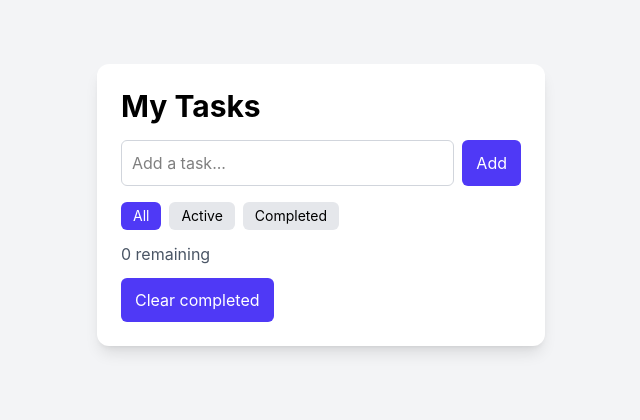
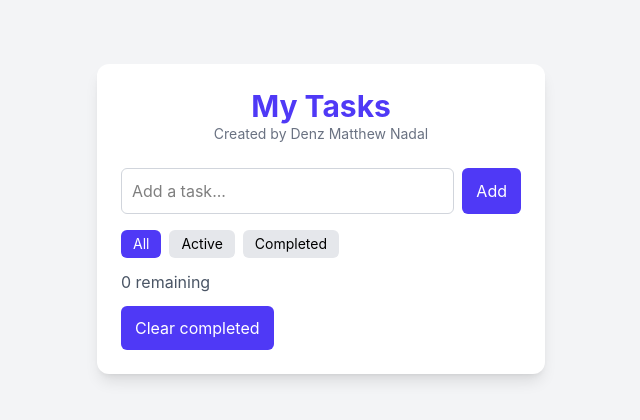
Before and after one commit to Denznadal14/activity-1, a React (Vite) app: page / in a window 1280 px wide. Shown: the top 420 px of the page, without its empty margins (319-959 px from the left). Built offline with nearby package versions, Linux system fonts and the light colour scheme.

Commit message:
Add author name and page title

```diff
--- a/src/App.jsx
+++ b/src/App.jsx
@@ -50,7 +50,10 @@ export default function App() {
   return (
     <div className="min-h-screen bg-gray-100 p-6 font-sans">
       <main className="mx-auto mt-10 max-w-md rounded-xl bg-white p-6 shadow-lg">
-        <h1 className="mb-4 text-3xl font-bold">My Tasks</h1>
+        <header className="mb-6 text-center">
+          <h1 className="text-3xl font-bold text-indigo-600">My Tasks</h1>
+          <p className="text-sm text-gray-500">Created by Denz Matthew Nadal</p>
+        </header>
         <div className="mb-4 flex gap-2">
           <input
             className="flex-1 rounded-md border border-gray-300 p-2.5"
```
